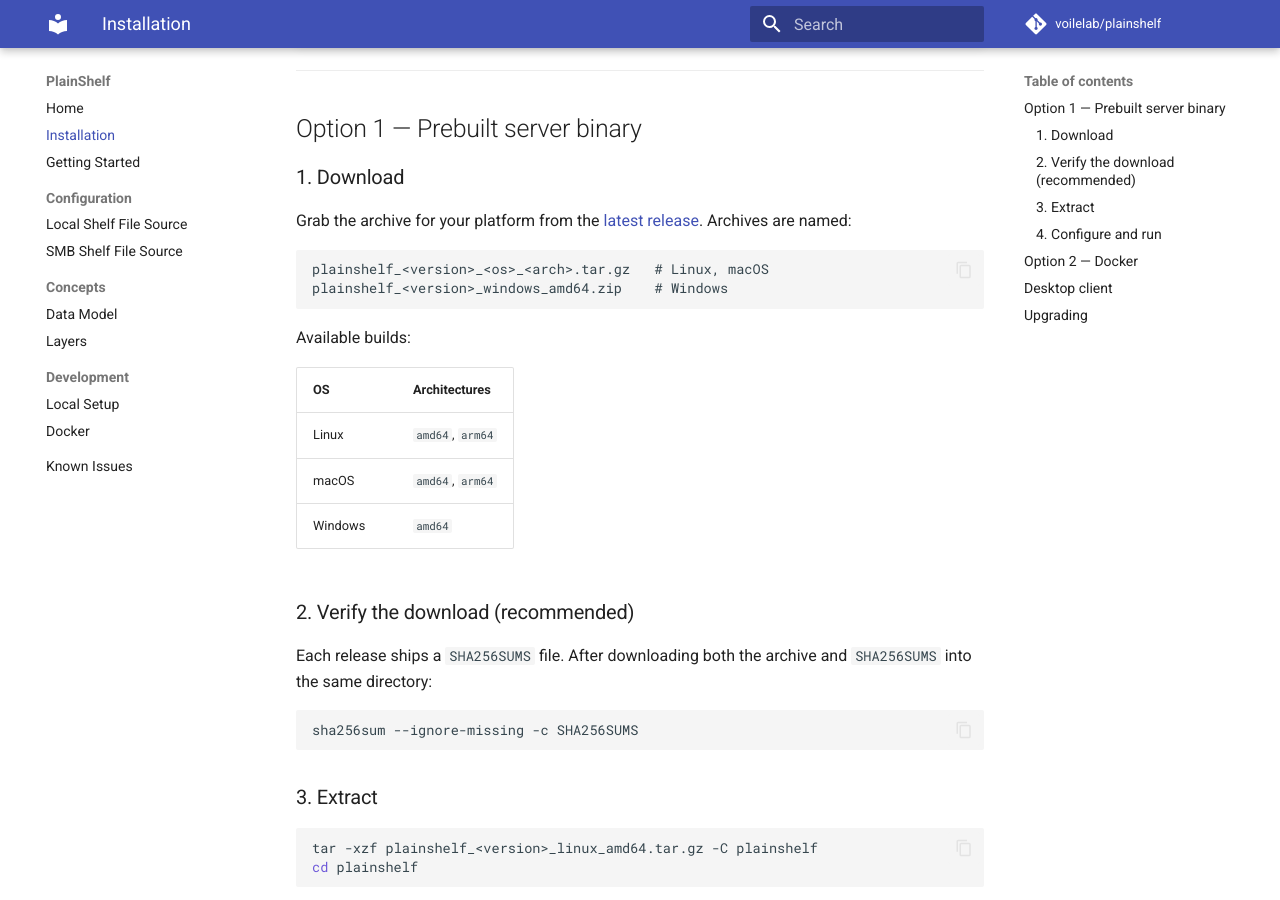
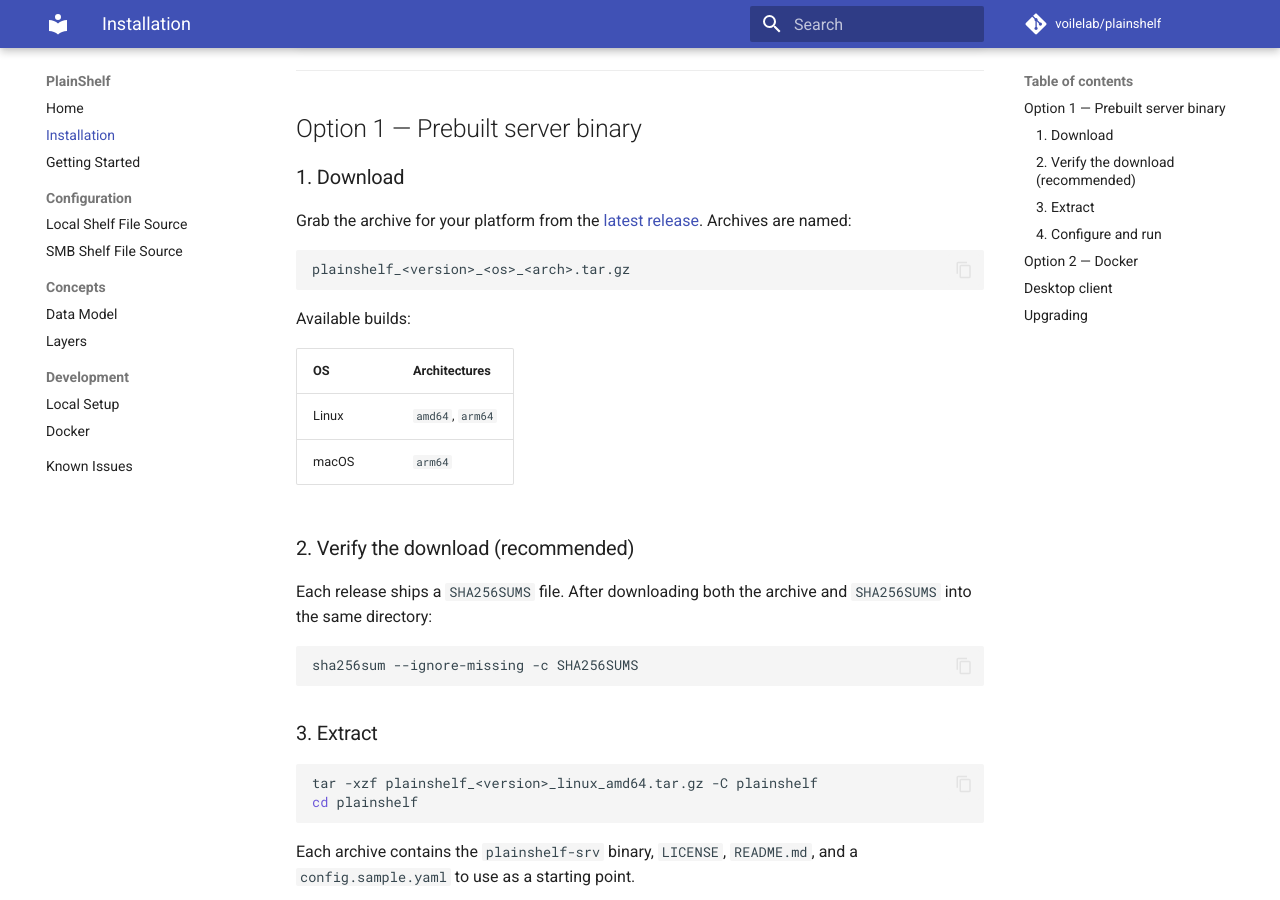
Before and after one commit to voilelab/plainshelf, an MkDocs documentation site: the page built from docs/installation.md, in a window 1280 px wide and 900 px high, scrolled down 468 px. Built offline with MkDocs 1.6.1 and Material for MkDocs 9.7.7, drawn with Linux system fonts in a browser that asks for light colours; comment, search, counter and statistics services are not loaded.

Commit message:
ci: drop windows and darwin/amd64 from release matrix
Build only linux/amd64, linux/arm64, and darwin/arm64. Remove the
now-dead Windows .exe/zip packaging branch and update the installation
docs to match the available builds.

Co-Authored-By: Claude Opus 4.8 <noreply@anthropic.com>
Claude-Session: https://claude.ai/code/session_013SwEWrHotA4faqf5GXppfE

````diff
--- a/docs/installation.md
+++ b/docs/installation.md
@@ -26,17 +26,15 @@ Grab the archive for your platform from the
 Archives are named:
 
 ```text
-plainshelf_<version>_<os>_<arch>.tar.gz   # Linux, macOS
-plainshelf_<version>_windows_amd64.zip    # Windows
+plainshelf_<version>_<os>_<arch>.tar.gz
 ```
 
 Available builds:
 
-| OS      | Architectures   |
-| ------- | --------------- |
+| OS      | Architectures    |
+| ------- | ---------------- |
 | Linux   | `amd64`, `arm64` |
-| macOS   | `amd64`, `arm64` |
-| Windows | `amd64`          |
+| macOS   | `arm64`          |
 
 ### 2. Verify the download (recommended)
 
````
Also changed, not shown: 1 other file.
